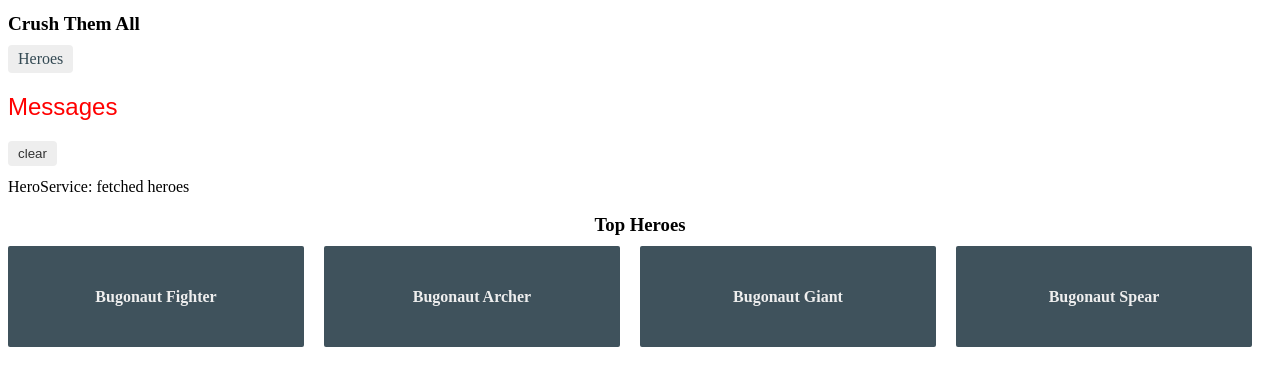
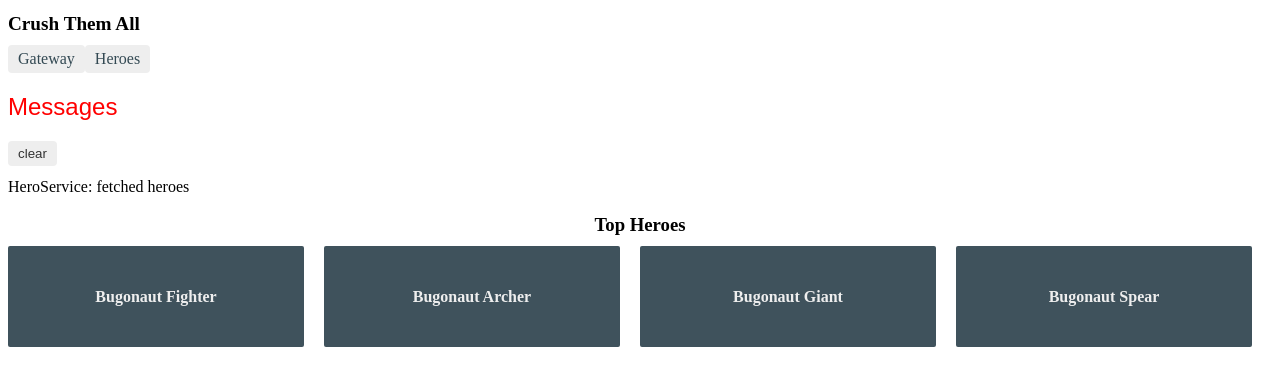
Before and after one commit to tuffz/angular-crush-them-all, an Angular app: page /gateway in a window 1280 px wide. Shown: the top 386 px of the page. Built offline with nearby package versions, Linux system fonts and the light colour scheme.

Commit message:
:wheelchair: Add a link to gateway view into navigation
References: https://angular.io/tutorial/toh-pt5#add-dashboard-link-to-the-shell

```diff
--- a/src/app/app.component.html
+++ b/src/app/app.component.html
@@ -1,5 +1,6 @@
 <h1>{{title}}</h1>
 <nav>
+  <a routerLink="/gateway">Gateway</a>
   <a routerLink="/heroes">Heroes</a>
 </nav>
 <app-messages></app-messages>
```
